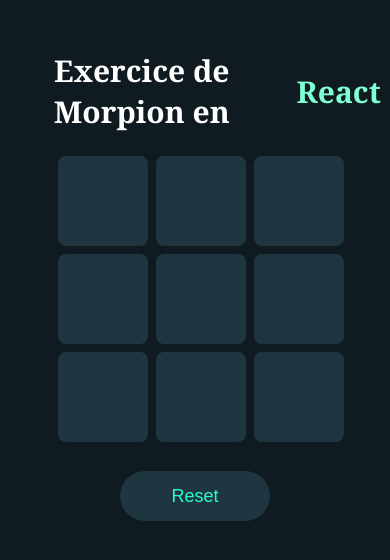
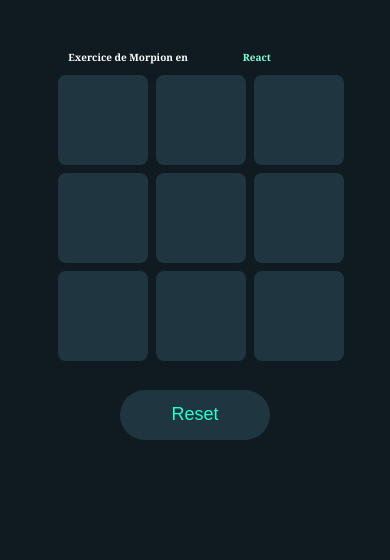
Before and after one commit to kbouns/Morpion, a React (Vite) app: page / in a window 390 px wide. Shown: the top 560 px of the page. Built offline with nearby package versions, Linux system fonts and the light colour scheme.

Commit message:
title responsive

```diff
--- a/src/Components/TicTacToe/TicTacToe.css
+++ b/src/Components/TicTacToe/TicTacToe.css
@@ -80,7 +80,8 @@
 
 @media screen and (max-width: 480px) {
     .title {
-        font-size: 30px;
+        font-size: 10px;
+        text-align: auto;
 
     }
 
@@ -101,9 +102,7 @@
 }
 
 @media screen and (max-width: 320px) {
-    .title {
-        font-size: 24px;
-    }
+
 
     .reset {
         width: 120px;
```
